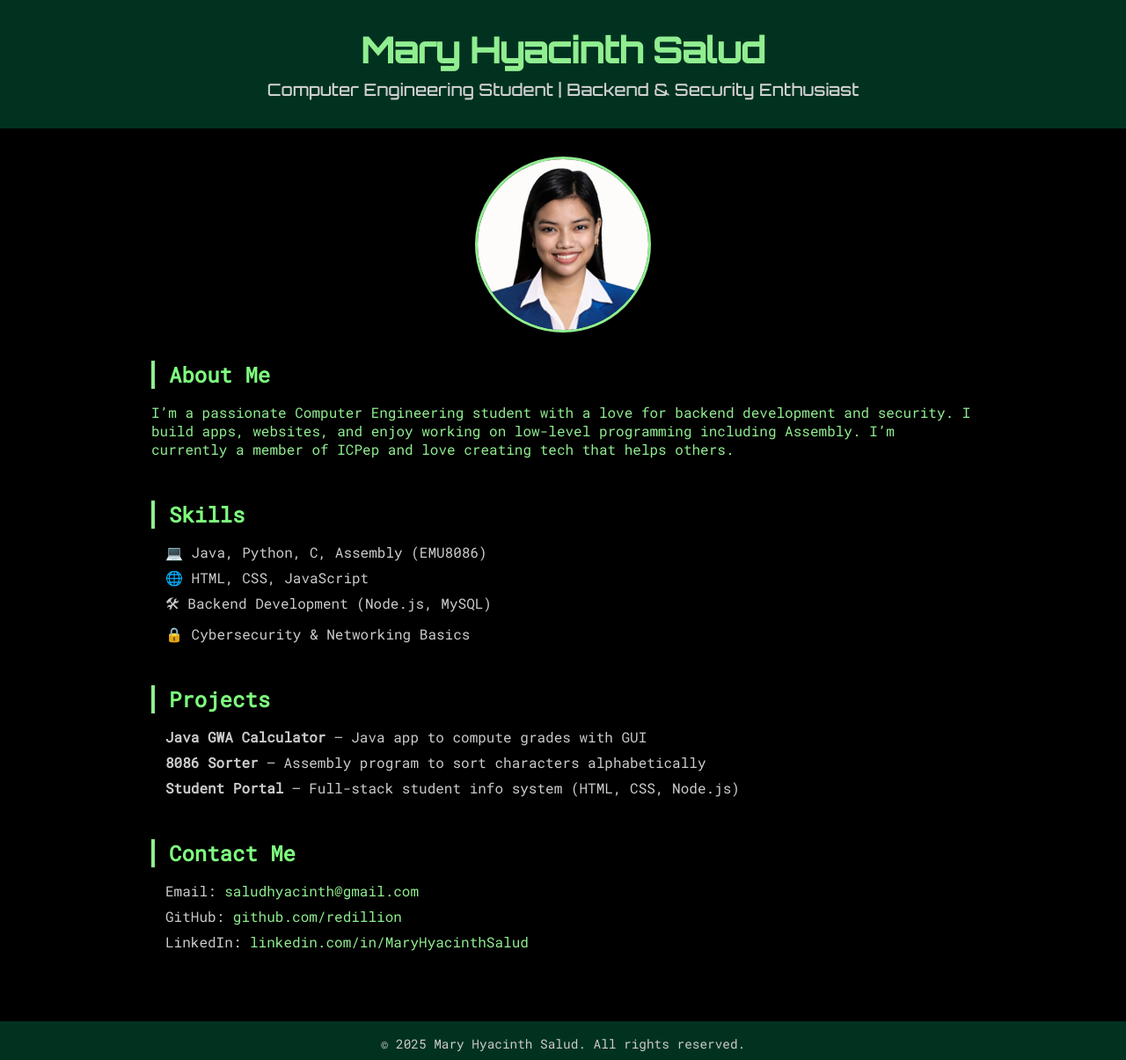
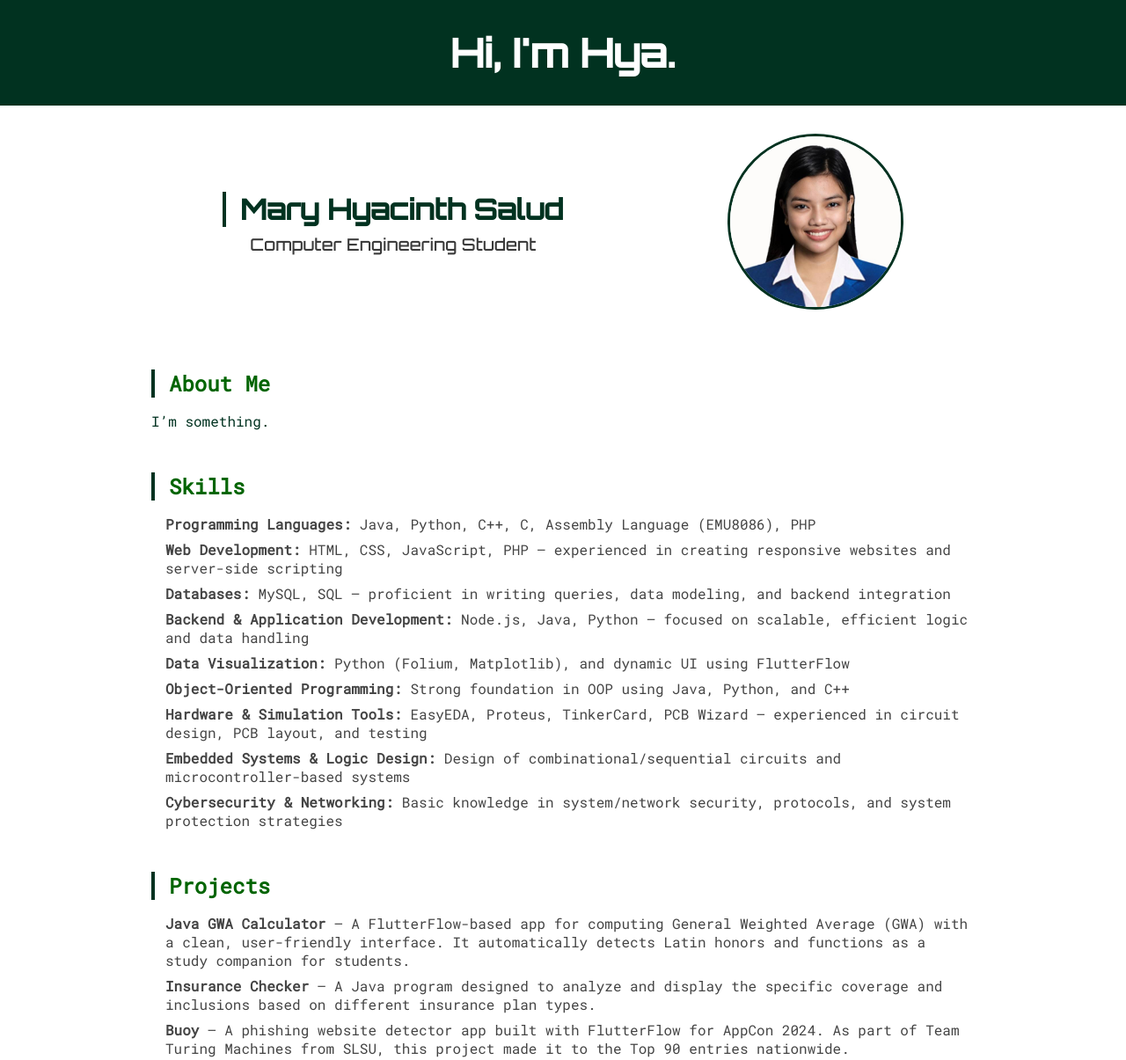
Before and after one commit to redillion/portfolio, a plain HTML site: page index.html in a window 1280 px wide. Shown: the top 1205 px of the page at 88% size. Drawn offline with Linux system fonts and the light colour scheme.

Commit message:
Updated Portfolio

```diff
--- a/index.css
+++ b/index.css
@@ -1,3 +1,4 @@
+/* Reset and base styles */
 * {
   margin: 0;
   padding: 0;
@@ -6,45 +7,64 @@
 
 body {
   font-family: 'Roboto Mono', monospace;
-      background-color: #000;
-      color: #90ee90;
+  background-color: #fff;
+  color: #013220;
 }
 
-    header {
+/* Green top header */
+.hero {
   background-color: #013220;
+  color: white;
+  text-align: center;
   padding: 2rem;
-      text-align: center;
   font-family: 'Orbitron', sans-serif;
 }
 
-    header h1 {
-      font-size: 2.5rem;
-      margin-bottom: 0.5rem;
+.hero h1 {
+  font-size: 2.8rem;
 }
 
-    header p {
-      font-size: 1.2rem;
-      color: #cfcfcf;
+.intro {
+  display: flex;
+  align-items: center;
+  justify-content: space-around;
+  padding: 2rem;
+  width: 80%;
+  flex-wrap: wrap;
+  background-color: #fff;
+  color: #013220;
 }
 
+.intro-text {
+  max-width: 600px;
+  font-family: 'Orbitron', sans-serif;
+}
+
+.intro-text h2 {
+  font-size: 2rem;
+  margin-bottom: 0.5rem;
+  color: #013220;
+}
+
+.intro-text p {
+  font-size: 1.2rem;
+  color: #3a3a3a;
+}
+
+.intro-photo img {
+  width: 200px;
+  height: 200px;
+  border-radius: 100%;
+  border: 3px solid #013220;
+  object-fit: cover;
+}
+
+/* Main content */
 .container {
   max-width: 1000px;
   margin: auto;
   padding: 2rem;
-    }
-
-    .photo {
-      display: flex;
-      justify-content: center;
-      margin-bottom: 2rem;
-    }
-
-    .photo img {
-      width: 200px;
-      height: 200px;
-      border-radius: 100%;
-      border: 3px solid #90ee90;
-      object-fit: cover;
+  color: #013220;
 }
 
 section {
@@ -52,9 +72,9 @@
 }
 
 h2 {
-      color: #7fff7f;
+  color: #006400;
   margin-bottom: 1rem;
-      border-left: 4px solid #90ee90;
+  border-left: 4px solid #013220;
   padding-left: 1rem;
 }
 
@@ -65,14 +85,20 @@
 
 ul li {
   margin-bottom: 0.5rem;
-      color: #ccc;
+  color: #444;
 }
 
-    .contact a {
-      color: #90ee90;
+/* Links */
+a {
+  color: #006400;
   text-decoration: none;
 }
 
+a:hover {
+  color: #000;
+}
+
+/* Footer */
 .footer {
   text-align: center;
   padding: 1rem;
@@ -80,7 +106,3 @@
   color: #ccc;
   font-size: 0.9rem;
 }
-
-    a:hover {
-      color: white;
-    }
--- a/index.html
+++ b/index.html
@@ -6,49 +6,63 @@
   <link rel="stylesheet" href="index.css">
   <title>My Portfolio</title>
   <link href="https://fonts.googleapis.com/css2?family=Orbitron:wght@500&family=Roboto+Mono&display=swap" rel="stylesheet">
-
 </head>
 <body>
 
-  <header>
-    <h1>Mary Hyacinth Salud</h1>
-    <p>Computer Engineering Student | Backend & Security Enthusiast</p>
+  <header class="hero">
+    <h1>Hi, I'm Hya.</h1>
   </header>
 
+  <center>
+  <div class="intro">
+    <div class="intro-text">
+      <h2>Mary Hyacinth Salud</h2>
+      <p>Computer Engineering Student</p>
+    </div>
+    <div class="intro-photo">
+      <img src="images/Profile_Photo.jpg" alt="My Photo">
+    </div>
+  </div>
+  </center>
+
   <div class="container">
-    <div class="photo">
-      <img src="images/Profile_Photo.jpg" alt="My Photo" width="200" height="200">
-    </div>
-
     <section>
       <h2>About Me</h2>
       <p>
-        I’m a passionate Computer Engineering student with a love for backend development and security. I build apps, websites, and enjoy working on low-level programming including Assembly. I’m currently a member of ICPep and love creating tech that helps others.
+        I’m something.
       </p>
     </section>
 
     <section>
       <h2>Skills</h2>
-      <ul>
-        <li>💻 Java, Python, C, Assembly (EMU8086)</li>
-        <li>🌐 HTML, CSS, JavaScript</li>
-        <li>🛠 Backend Development (Node.js, MySQL)</li>
-        <li>🔒 Cybersecurity & Networking Basics</li>
-      </ul>
+    <ul>
+      <li><strong>Programming Languages:</strong> Java, Python, C++, C, Assembly Language (EMU8086), PHP</li>
+      <li><strong>Web Development:</strong> HTML, CSS, JavaScript, PHP – experienced in creating responsive websites and server-side scripting</li>
+      <li><strong>Databases:</strong> MySQL, SQL – proficient in writing queries, data modeling, and backend integration</li>
+      <li><strong>Backend & Application Development:</strong> Node.js, Java, Python – focused on scalable, efficient logic and data handling</li>
+      <li><strong>Data Visualization:</strong> Python (Folium, Matplotlib), and dynamic UI using FlutterFlow</li>
+      <li><strong>Object-Oriented Programming:</strong> Strong foundation in OOP using Java, Python, and C++</li>
+      <li><strong>Hardware & Simulation Tools:</strong> EasyEDA, Proteus, TinkerCard, PCB Wizard – experienced in circuit design, PCB layout, and testing</li>
+      <li><strong>Embedded Systems & Logic Design:</strong> Design of combinational/sequential circuits and microcontroller-based systems</li>
+      <li><strong>Cybersecurity & Networking:</strong> Basic knowledge in system/network security, protocols, and system protection strategies</li>
+</ul>
+
     </section>
 
     <section>
       <h2>Projects</h2>
       <ul>
-        <li><strong>Java GWA Calculator</strong> – Java app to compute grades with GUI</li>
-        <li><strong>8086 Sorter</strong> – Assembly program to sort characters alphabetically</li>
-        <li><strong>Student Portal</strong> – Full-stack student info system (HTML, CSS, Node.js)</li>
-      </ul>
+        <li><strong>Java GWA Calculator</strong> – A FlutterFlow-based app for computing General Weighted Average (GWA) with a clean, user-friendly interface. It automatically detects Latin honors and functions as a study companion for students.</li>
+        <li><strong>Insurance Checker</strong> – A Java program designed to analyze and display the specific coverage and inclusions based on different insurance plan types.</li>
+        <li><strong>Buoy</strong> – A phishing website detector app built with FlutterFlow for AppCon 2024. As part of Team Turing Machines from SLSU, this project made it to the Top 90 entries nationwide.</li>
+        <li><strong>Keritoh Store</strong> – A fully responsive e-commerce website developed from scratch. Designed for modern user experience with mobile-first responsiveness, product catalog, and seamless shopping interaction. Created to explore web scalability and real-world UI/UX best practices.</li>
+        </ul>
     </section>
 
     <section class="contact">
       <h2>Contact Me</h2>
       <ul>
+        <li>Phone No.: 0991-152-9582</li>
         <li>Email: <a href="mailto:saludhyacinth@gmail.com">saludhyacinth@gmail.com</a></li>
         <li>GitHub: <a href="https://github.com/redillion" target="_blank">github.com/redillion</a></li>
         <li>LinkedIn: <a href="https://www.linkedin.com/in/mary-hyacinth-salud-33523735a/" target="_blank">linkedin.com/in/MaryHyacinthSalud</a></li>
```
Lines whose indentation alone changed are shown as unchanged.
